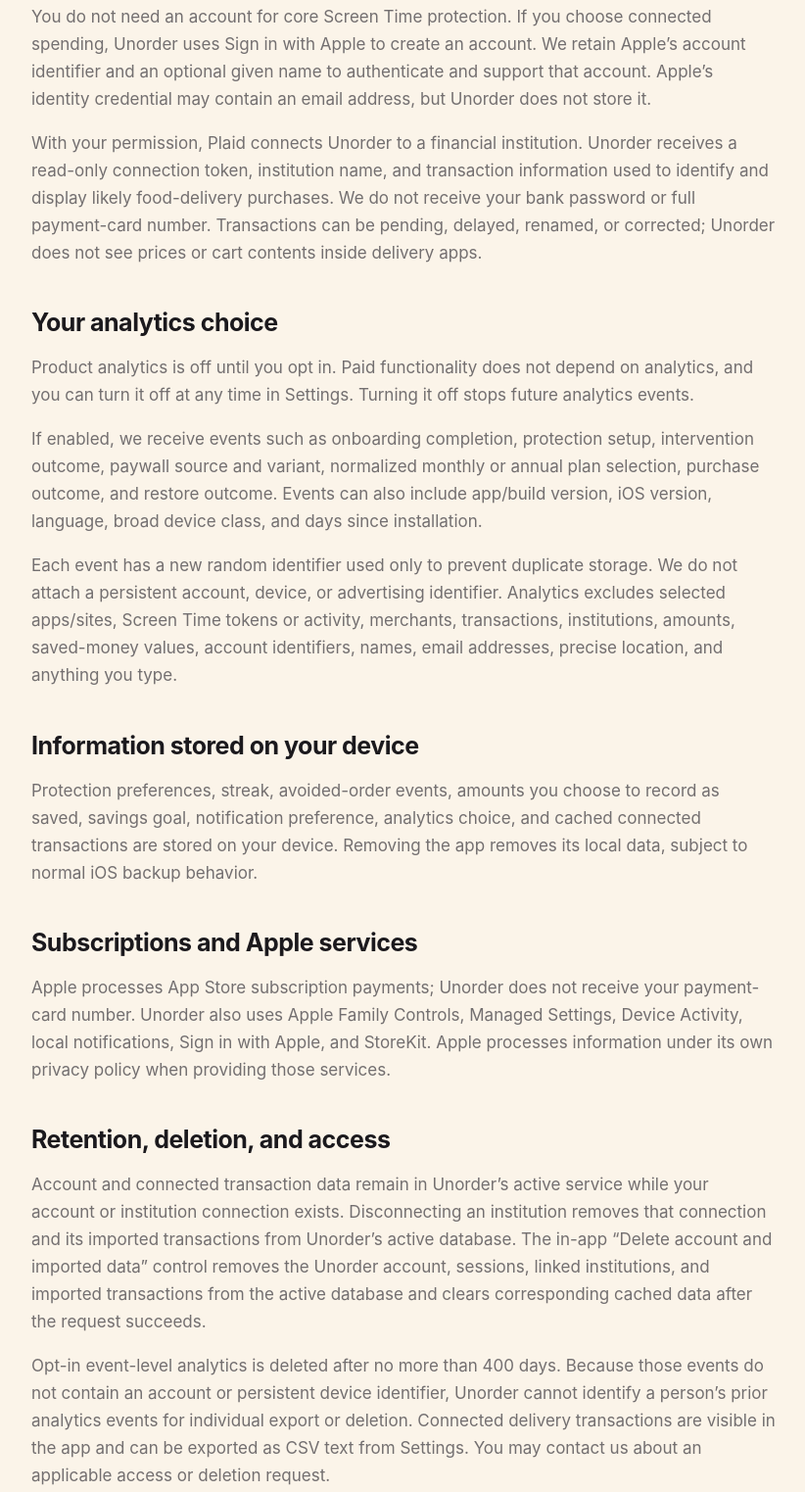
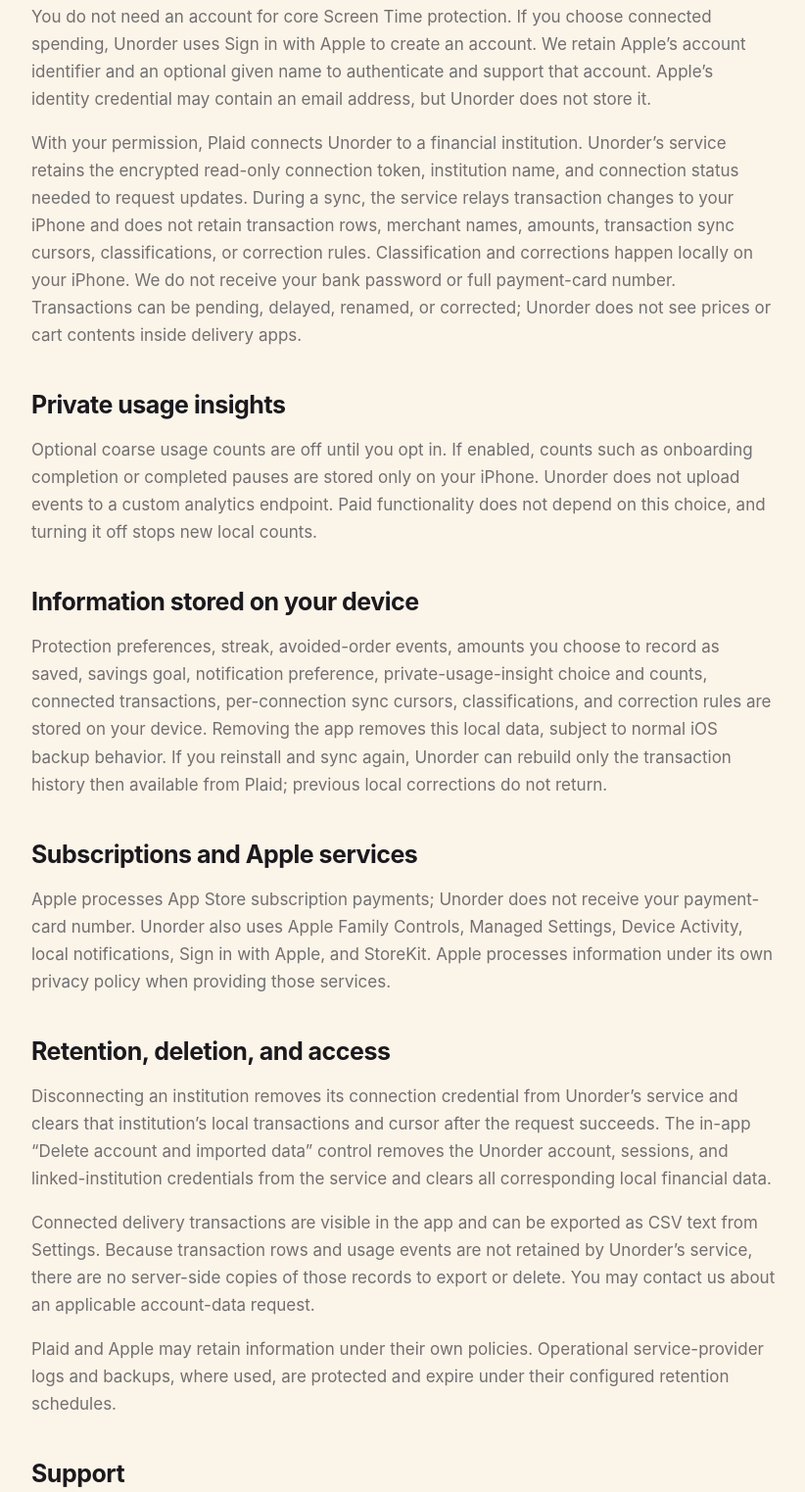
Before and after one commit to sanjitrajendiran42/unorder-site, a plain HTML site: page privacy.html in a window 1280 px wide. Shown: the part 688-2211 px from the top of the page at 98% size, without its empty margins (228-1050 px from the left). Drawn offline with Linux system fonts and the light colour scheme.

Commit message:
Document on-device financial privacy

```diff
--- a/privacy.html
+++ b/privacy.html
@@ -16,18 +16,16 @@
   <p>Your chosen Screen Time apps, categories, and websites are represented by Apple as opaque selection tokens. Unorder stores those tokens in its App Group so its Screen Time extensions can shield your selections. Unorder does not upload the selections, tokens, or device-activity reports to its servers or include them in analytics.</p>
   <h2>Account and connected spending</h2>
   <p>You do not need an account for core Screen Time protection. If you choose connected spending, Unorder uses Sign in with Apple to create an account. We retain Apple’s account identifier and an optional given name to authenticate and support that account. Apple’s identity credential may contain an email address, but Unorder does not store it.</p>
-  <p>With your permission, Plaid connects Unorder to a financial institution. Unorder receives a read-only connection token, institution name, and transaction information used to identify and display likely food-delivery purchases. We do not receive your bank password or full payment-card number. Transactions can be pending, delayed, renamed, or corrected; Unorder does not see prices or cart contents inside delivery apps.</p>
-  <h2>Your analytics choice</h2>
-  <p>Product analytics is off until you opt in. Paid functionality does not depend on analytics, and you can turn it off at any time in Settings. Turning it off stops future analytics events.</p>
-  <p>If enabled, we receive events such as onboarding completion, protection setup, intervention outcome, paywall source and variant, normalized monthly or annual plan selection, purchase outcome, and restore outcome. Events can also include app/build version, iOS version, language, broad device class, and days since installation.</p>
-  <p>Each event has a new random identifier used only to prevent duplicate storage. We do not attach a persistent account, device, or advertising identifier. Analytics excludes selected apps/sites, Screen Time tokens or activity, merchants, transactions, institutions, amounts, saved-money values, account identifiers, names, email addresses, precise location, and anything you type.</p>
+  <p>With your permission, Plaid connects Unorder to a financial institution. Unorder’s service retains the encrypted read-only connection token, institution name, and connection status needed to request updates. During a sync, the service relays transaction changes to your iPhone and does not retain transaction rows, merchant names, amounts, transaction sync cursors, classifications, or correction rules. Classification and corrections happen locally on your iPhone. We do not receive your bank password or full payment-card number. Transactions can be pending, delayed, renamed, or corrected; Unorder does not see prices or cart contents inside delivery apps.</p>
+  <h2>Private usage insights</h2>
+  <p>Optional coarse usage counts are off until you opt in. If enabled, counts such as onboarding completion or completed pauses are stored only on your iPhone. Unorder does not upload events to a custom analytics endpoint. Paid functionality does not depend on this choice, and turning it off stops new local counts.</p>
   <h2>Information stored on your device</h2>
-  <p>Protection preferences, streak, avoided-order events, amounts you choose to record as saved, savings goal, notification preference, analytics choice, and cached connected transactions are stored on your device. Removing the app removes its local data, subject to normal iOS backup behavior.</p>
+  <p>Protection preferences, streak, avoided-order events, amounts you choose to record as saved, savings goal, notification preference, private-usage-insight choice and counts, connected transactions, per-connection sync cursors, classifications, and correction rules are stored on your device. Removing the app removes this local data, subject to normal iOS backup behavior. If you reinstall and sync again, Unorder can rebuild only the transaction history then available from Plaid; previous local corrections do not return.</p>
   <h2>Subscriptions and Apple services</h2>
   <p>Apple processes App Store subscription payments; Unorder does not receive your payment-card number. Unorder also uses Apple Family Controls, Managed Settings, Device Activity, local notifications, Sign in with Apple, and StoreKit. Apple processes information under its own privacy policy when providing those services.</p>
   <h2>Retention, deletion, and access</h2>
-  <p>Account and connected transaction data remain in Unorder’s active service while your account or institution connection exists. Disconnecting an institution removes that connection and its imported transactions from Unorder’s active database. The in-app “Delete account and imported data” control removes the Unorder account, sessions, linked institutions, and imported transactions from the active database and clears corresponding cached data after the request succeeds.</p>
-  <p>Opt-in event-level analytics is deleted after no more than 400 days. Because those events do not contain an account or persistent device identifier, Unorder cannot identify a person’s prior analytics events for individual export or deletion. Connected delivery transactions are visible in the app and can be exported as CSV text from Settings. You may contact us about an applicable access or deletion request.</p>
+  <p>Disconnecting an institution removes its connection credential from Unorder’s service and clears that institution’s local transactions and cursor after the request succeeds. The in-app “Delete account and imported data” control removes the Unorder account, sessions, and linked-institution credentials from the service and clears all corresponding local financial data.</p>
+  <p>Connected delivery transactions are visible in the app and can be exported as CSV text from Settings. Because transaction rows and usage events are not retained by Unorder’s service, there are no server-side copies of those records to export or delete. You may contact us about an applicable account-data request.</p>
   <p>Plaid and Apple may retain information under their own policies. Operational service-provider logs and backups, where used, are protected and expire under their configured retention schedules.</p>
   <h2>Support</h2>
   <p>If you email support, we receive the information you choose to include and use it to answer your request. Do not send passwords, bank credentials, or payment-card numbers.</p>
```
Also changed, not shown: index.html (+1 -1 lines).
